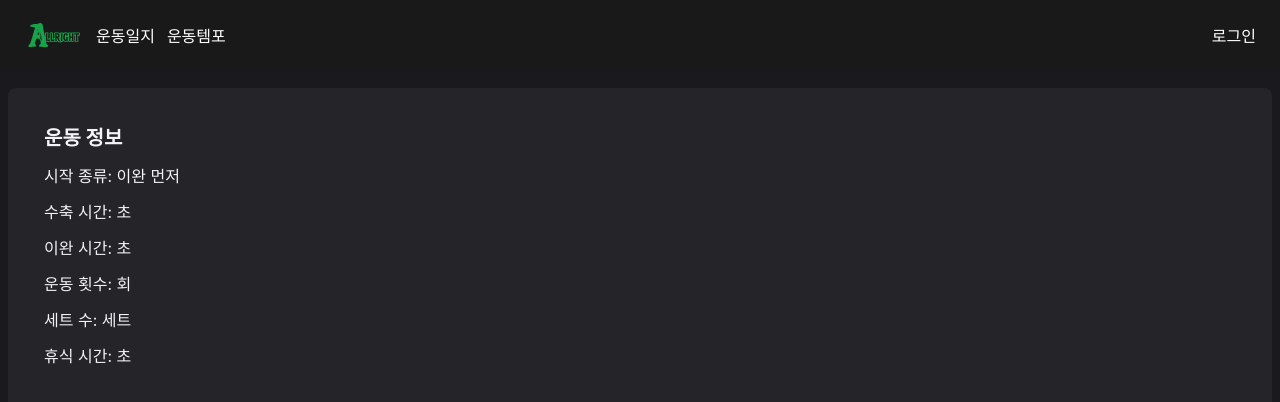
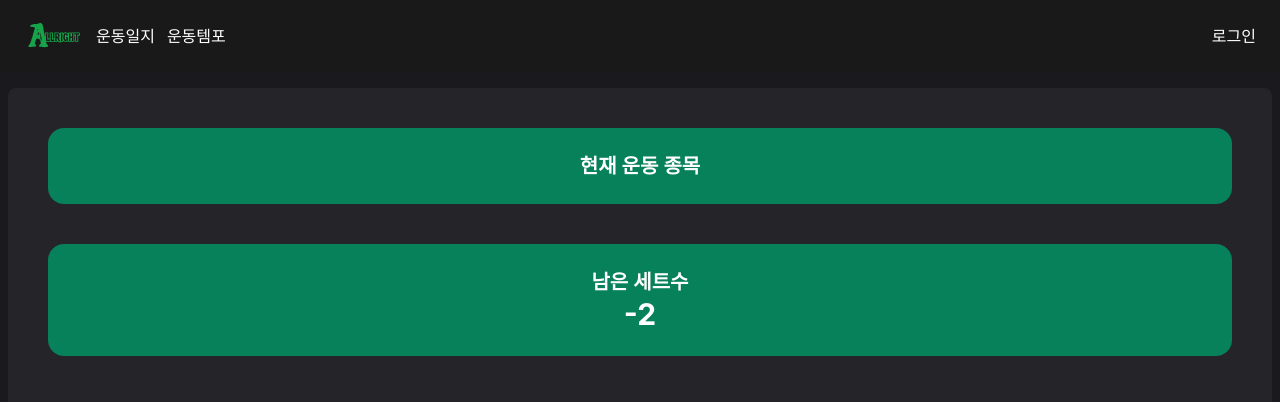
Before and after one commit to whdjh/YepBuddy, a Next.js app in the folder allright_web/: page /tempo/exercise in a window 1280 px wide. Shown: the top 402 px of the page. Built offline with nearby package versions, Linux system fonts and the light colour scheme; a web font is replaced by a local one.

Commit message:
feat: tempo/exercise 페이지 UI구성 및 타이머

```diff
--- a/allright_web/src/app/tempo/exercise/page.tsx
+++ b/allright_web/src/app/tempo/exercise/page.tsx
@@ -1,19 +1,77 @@
 'use client';
 
 import { useTempoStore } from "@/stores/useTempo";
+import { useState, useEffect } from "react";
 
-export default function Exercise() {
+export default function ExerciseUI() {
+  // selcted, sets, rests, name, conce~, e~, reps
   const { selected, tempoFormValues } = useTempoStore();
 
+  const [remainingRestTime, setRemainingRestTime] = useState<number | null>(Number(tempoFormValues.rests));
+  const [currentSet, setCurrentSet] = useState(1);
+
+  useEffect(() => {
+    if (remainingRestTime === null) {
+      return;
+    }
+
+    // 0이하면 currentSet이 1증가
+    if (remainingRestTime <= 0) {
+      // 세트 증가
+      setCurrentSet((prev) => prev + 1);
+
+      // 세트가 끝났으면 휴식시간 초기화
+      if (currentSet < Number(tempoFormValues.sets)) {
+        setRemainingRestTime(Number(tempoFormValues.rests));
+      }
+      // TODO: 모든 세트 끝나면 모달이 띄어지고 운동 추가 or 종료 의사를 물음
+      // TODO: 운동 추가시 tempo페이지로 이동
+      // TODO: 운동 종료시 dairy페이지로 이동
+      else {
+        setRemainingRestTime(null);
+      }
+      return;
+    }
+
+    const timer = setInterval(() => {
+      setRemainingRestTime((prev) => (prev !== null ? prev - 1 : null));
+    }, 1000);
+
+    return () => clearInterval(timer);
+  }, [remainingRestTime]);
+
+
   return (
-    <div className="p-5 flex flex-col gap-3">
-      <h2 className="text-xl font-bold">운동 정보</h2>
-      <p>시작 종류: {selected === 'concentric' ? '수축 먼저' : '이완 먼저'}</p>
-      <p>수축 시간: {tempoFormValues.eccentric}초</p>
-      <p>이완 시간: {tempoFormValues.concentric}초</p>
-      <p>운동 횟수: {tempoFormValues.reps}회</p>
-      <p>세트 수: {tempoFormValues.sets}세트</p>
-      <p>휴식 시간: {tempoFormValues.rests}초</p>
+    <div className="flex flex-col p-6 gap-10">
+      <div className="bg-emerald-600/80 p-6 rounded-2xl">
+        <p className="text-white text-xl font-semibold text-center">
+          현재 운동 종목
+        </p>
+        <p className="text-white text-3xl font-bold text-center">
+          {tempoFormValues.name}
+        </p>
+      </div>
+      {/* 남은 세트수 */}
+      <div className="bg-emerald-600/80 p-6 rounded-2xl">
+        <p className="text-white text-xl font-semibold text-center">
+          남은 세트수
+        </p>
+        <p className="text-white text-3xl font-bold text-center">
+          {Number(tempoFormValues.sets) - currentSet}
+        </p>
+      </div>
+
+      {/* 남은 휴식시간 */}
+      {remainingRestTime !== null && (
+        <div className="bg-emerald-600/80 p-6 rounded-2xl">
+          <p className="text-white text-xl font-semibold text-center">
+            남은 휴식시간
+          </p>
+          <p className="text-white text-3xl font-bold text-center">
+            {remainingRestTime}초
+          </p>
+        </div>
+      )}
     </div>
   );
 }
--- a/allright_web/src/components/product/tempo/InputSection.tsx
+++ b/allright_web/src/components/product/tempo/InputSection.tsx
@@ -19,7 +19,7 @@ export default function InputSection({ methods, setFormValue }: InputSectionProp
         <Input
           name="eccentric"
           label="수축(초)"
-          placeholder='숫자만 입력하세요.'
+          placeholder='숫자만 입력'
           width='w-[10rem]'
           type="number"
           inputMode="numeric"
@@ -36,7 +36,7 @@ export default function InputSection({ methods, setFormValue }: InputSectionProp
         <Input
           name="concentric"
           label="이완(초)"
-          placeholder='숫자만 입력하세요.'
+          placeholder='숫자만 입력'
           width='w-[10rem]'
           type="number"
           inputMode="numeric"
@@ -55,7 +55,7 @@ export default function InputSection({ methods, setFormValue }: InputSectionProp
         <Input
           name="reps"
           label="운동 횟수(reps)"
-          placeholder='숫자만 입력하세요.'
+          placeholder='숫자만 입력'
           width='w-[10rem]'
           type="number"
           inputMode="numeric"
@@ -72,7 +72,7 @@ export default function InputSection({ methods, setFormValue }: InputSectionProp
         <Input
           name="sets"
           label="세트수(set)"
-          placeholder='숫자만 입력하세요.'
+          placeholder='숫자만 입력'
           width='w-[10rem]'
           type="number"
           inputMode="numeric"
@@ -87,11 +87,12 @@ export default function InputSection({ methods, setFormValue }: InputSectionProp
           }}
         />
       </div>
+      <div className='flex justify-start gap-3'>
         <Input
           name="rests"
           label="휴식 시간(초)"
-        placeholder='숫자만 입력하세요.'
-        width='w-[21rem]'
+          placeholder='숫자만 입력'
+          width='w-[10rem]'
           type="number"
           inputMode="numeric"
           onChange={(e) => handleInputChange("rests", e.target.value)}
@@ -104,6 +105,26 @@ export default function InputSection({ methods, setFormValue }: InputSectionProp
             validate: value => Number(value) <= 600 || '600까지 입력 가능합니다.'
           }}
         />
+        <Input
+          name="name"
+          label="운동 이름"
+          placeholder='영어, 한글로 입력'
+          width='w-[10rem]'
+          type="text"
+          onChange={(e) => handleInputChange("name", e.target.value)}
+          rules={{
+            required: "필수 입력입니다.",
+            pattern: {
+              value: /^[A-Za-z가-힣\s]+$/,
+              message: "영어와 한글만 입력 가능합니다.",
+            },
+            maxLength: {
+              value: 30,
+              message: "30자 이내로 입력해주세요.",
+            },
+          }}
+        />
+      </div>
     </div>
   );
 }
--- a/allright_web/src/types/Tempo.ts
+++ b/allright_web/src/types/Tempo.ts
@@ -4,4 +4,5 @@ export interface TempoFormValues {
   reps: string;
   sets: string;
   rests: string;
+  name: string;
 }
```
Lines whose indentation alone changed are shown as unchanged.
